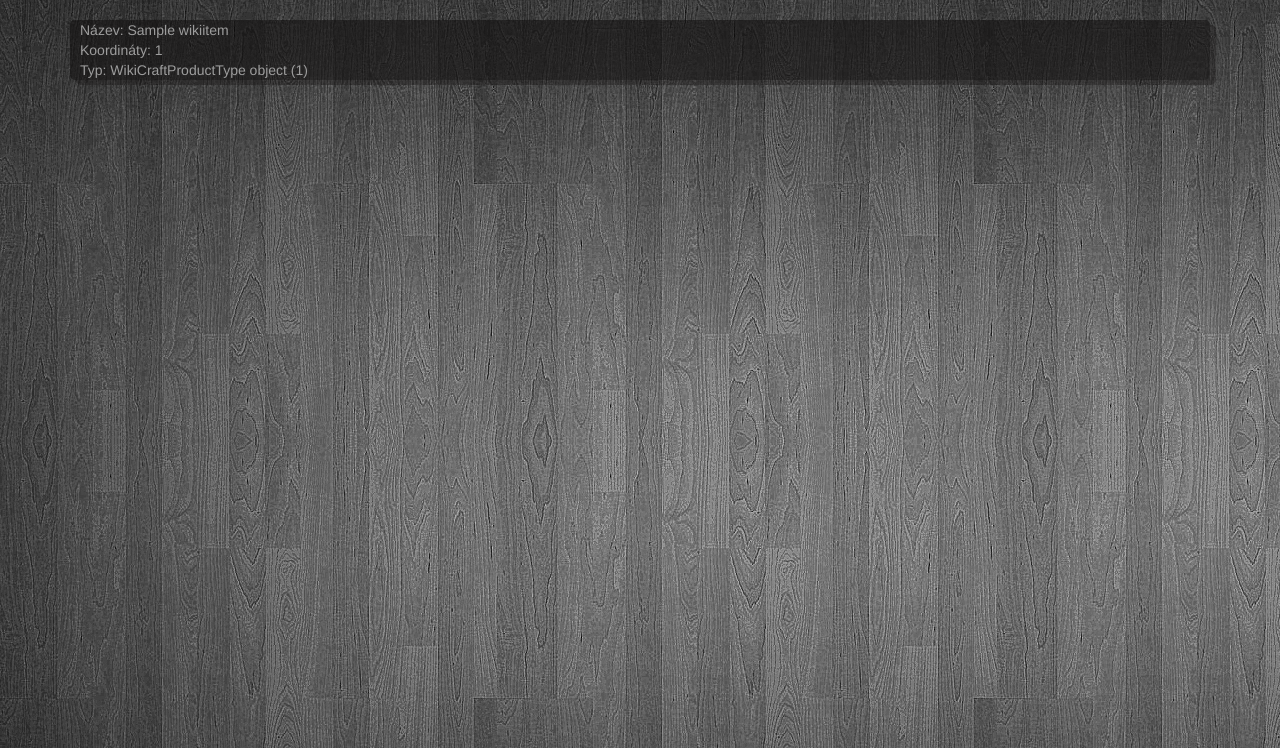
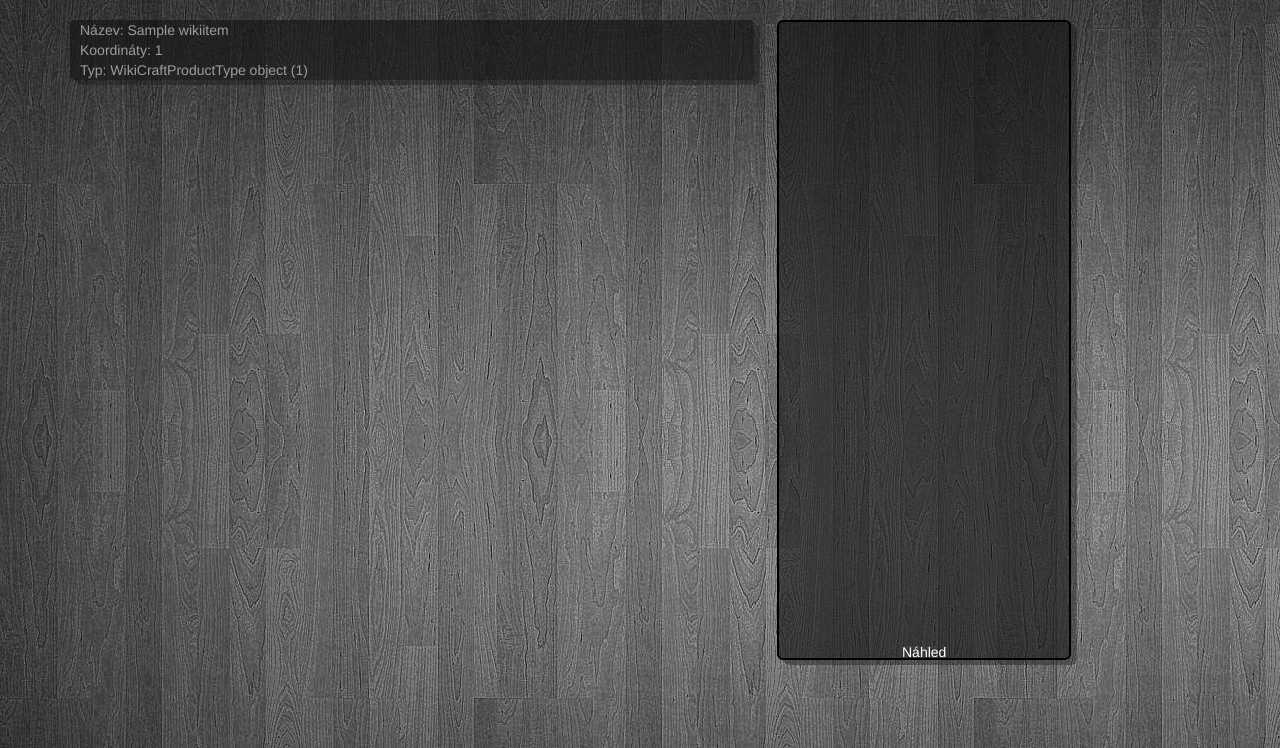
Before and after one commit to Lokky007/esqwiki, a Django app: page /wiki/items/ in a window 1280 px wide. Shown: the part 52-800 px from the top of the page. Run offline with Django 3.2, Linux system fonts and the light colour scheme; tables that the repository leaves empty hold one stand-in row (Sample ...); some libraries are stand-ins or nearby versions.

Commit message:
wiki categories

```diff
--- a/static/styles.css
+++ b/static/styles.css
@@ -53,3 +53,42 @@ body :-ms-input-placeholder {
 .board_delete_record{
     text-align:  center;
 }
+
+.wiki_type_item
+{
+    border: 2px solid black;
+    border-radius: 6px;
+    width: 200px;
+    background: rgba(10, 8, 8, 0.5);
+    padding: 220px 10px 10px;
+    float: left;
+    margin-left: 23px;
+}
+
+.items_left_content
+{
+    float: left;
+    width: 60%;
+}
+
+.items_right_content{
+    float: left;
+    width: 35%;
+}
+
+.items_right_content_fixed
+{
+
+    height: 80%;
+    width: 23%;
+    border: 2px solid black;
+    border-radius: 6px;
+    background: rgba(10, 8, 8, 0.5);
+    padding: 620px 10px 10px;
+    text-align: center;
+    margin-left: 23px;
+    color: white;
+    position: fixed;
+        background-color: #13111199;
+    box-shadow: 6px 5px #13111159;
+}
--- a/wiki/models.py
+++ b/wiki/models.py
@@ -49,6 +49,7 @@ class WikiCraftProduct(models.Model):
     id_wikiItem = models.ManyToManyField(WikiItem)
    # id_wikiProductItem = models.ForeignKey(WikiProductItem, blank=True, null=True)
     id_wikiCraftProductType = models.ForeignKey(WikiCraftProductType, blank=True, null=True)
+    name = models.CharField(max_length=128)
     comment = models.CharField(max_length=2048)
     count = models.IntegerField(default=1)
     image = models.ImageField(upload_to=get_image_path, blank=True, null=True)
--- a/wiki/templates/index_page_wiki.html
+++ b/wiki/templates/index_page_wiki.html
@@ -4,16 +4,17 @@
 {% block content %}
     {% if not wiki_content %}
 
-            <ul>
-                <li><a href="/wiki/items/">Suroviny</a></li>
-                <li><a href="/wiki/blacksmithy/">Kovarstvi</a></li>
-                <li><a href="/wiki/alchemy/">Alchymie</a></li>
-                <li><a href="/wiki/engeneering/">Rezbarstvi</a></li>
-                <li><a href="/wiki/tailoring/">Krejcovstvi</a></li>
-            </ul>
+            <div class="wiki_type_content_overview">
+                <a href="/wiki/items/"><div class="wiki_type_item">Suroviny</div></a>
+                <a href="/wiki/blacksmithy/"><div class="wiki_type_item">Kovarstvi</div></a>
+                <a href="/wiki/alchemy/"><div class="wiki_type_item">Alchymie</div></a>
+                <a href="/wiki/engeneering/"><div class="wiki_type_item">Rezbarstvi</div></a>
+                <a href="/wiki/tailoring/"><div class="wiki_type_item">Krejcovstvi</div></a>
+            </div>
 
     {% else %}
 
+            <div class="items_left_content">
                 {% for wiki_record in wiki_content %}
                     <div class="wik_record_row">
                         <div class="wiki_record_name">Název: {{ wiki_record.name }}</div>
@@ -22,6 +23,14 @@
                     </div>
                 {% endfor %}
 
+            </div>
+
+            <div class="items_right_content">
+                <div class="items_right_content_fixed">
+                    Náhled
+                </div>
+            </div>
+
     {% endif %}
 
 {% endblock %}
--- a/wiki/views.py
+++ b/wiki/views.py
@@ -1,5 +1,5 @@
 from django.shortcuts import render
-from wiki.models import WikiItem
+from wiki.models import WikiItem, WikiCraftProduct
 
 # Create your views here.
 
@@ -10,21 +10,24 @@ def index(request):
 
 def items(request):
     records = WikiItem.objects.filter(deleted=0).order_by('name')
-
     return render(request, 'index_page_wiki.html', {'wiki_content': records})
 
 
 def blacksmithy(request):
-    return render(request, 'index_page_wiki.html', {'wiki_content': 'blacksmithy'})
+    records = WikiCraftProduct.objects.filter(id_wikiCraftProductType=1).order_by('name')
+    return render(request, 'index_page_wiki.html', {'wiki_content': records})
 
 
 def alchemy(request):
-    return render(request, 'index_page_wiki.html', {'wiki_content': 'alchemy'})
+    records = WikiCraftProduct.objects.filter(id_wikiCraftProductType=2).order_by('name')
+    return render(request, 'index_page_wiki.html', {'wiki_content': records})
 
 
 def tailoring(request):
-    return render(request, 'index_page_wiki.html', {'wiki_content': 'tailoring'})
+    records = WikiCraftProduct.objects.filter(id_wikiCraftProductType=3).order_by('name')
+    return render(request, 'index_page_wiki.html', {'wiki_content': records})
 
 
 def engeneering(request):
-    return render(request, 'index_page_wiki.html', {'wiki_content': 'engeneering'})
+    records = WikiCraftProduct.objects.filter(id_wikiCraftProductType=4).order_by('name')
+    return render(request, 'index_page_wiki.html', {'wiki_content': records})
```
Also changed, not shown: wiki/migrations/0004_auto_20180121_1457.py (added), 7 other files. Lines whose indentation alone changed are shown as unchanged.
